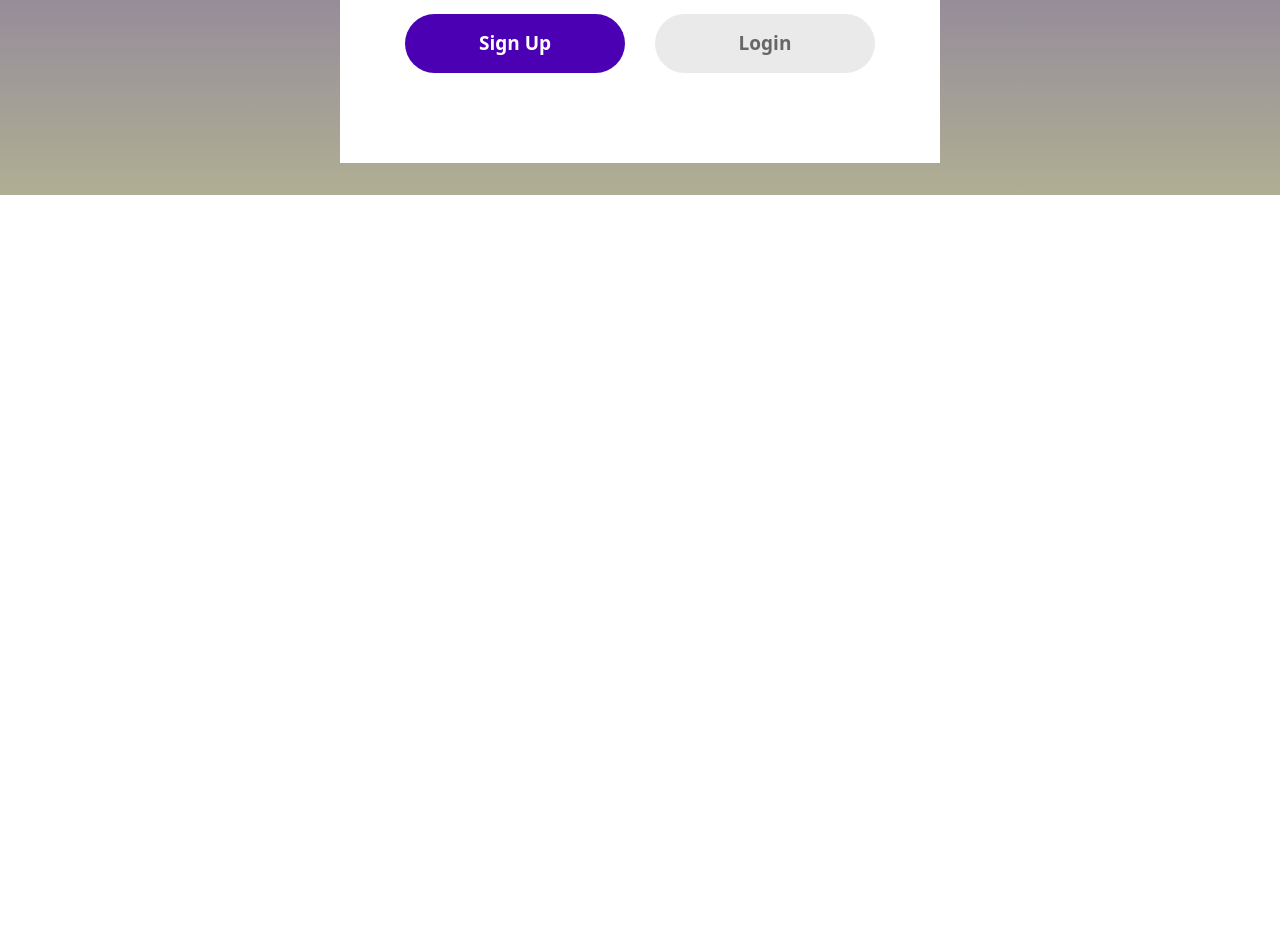
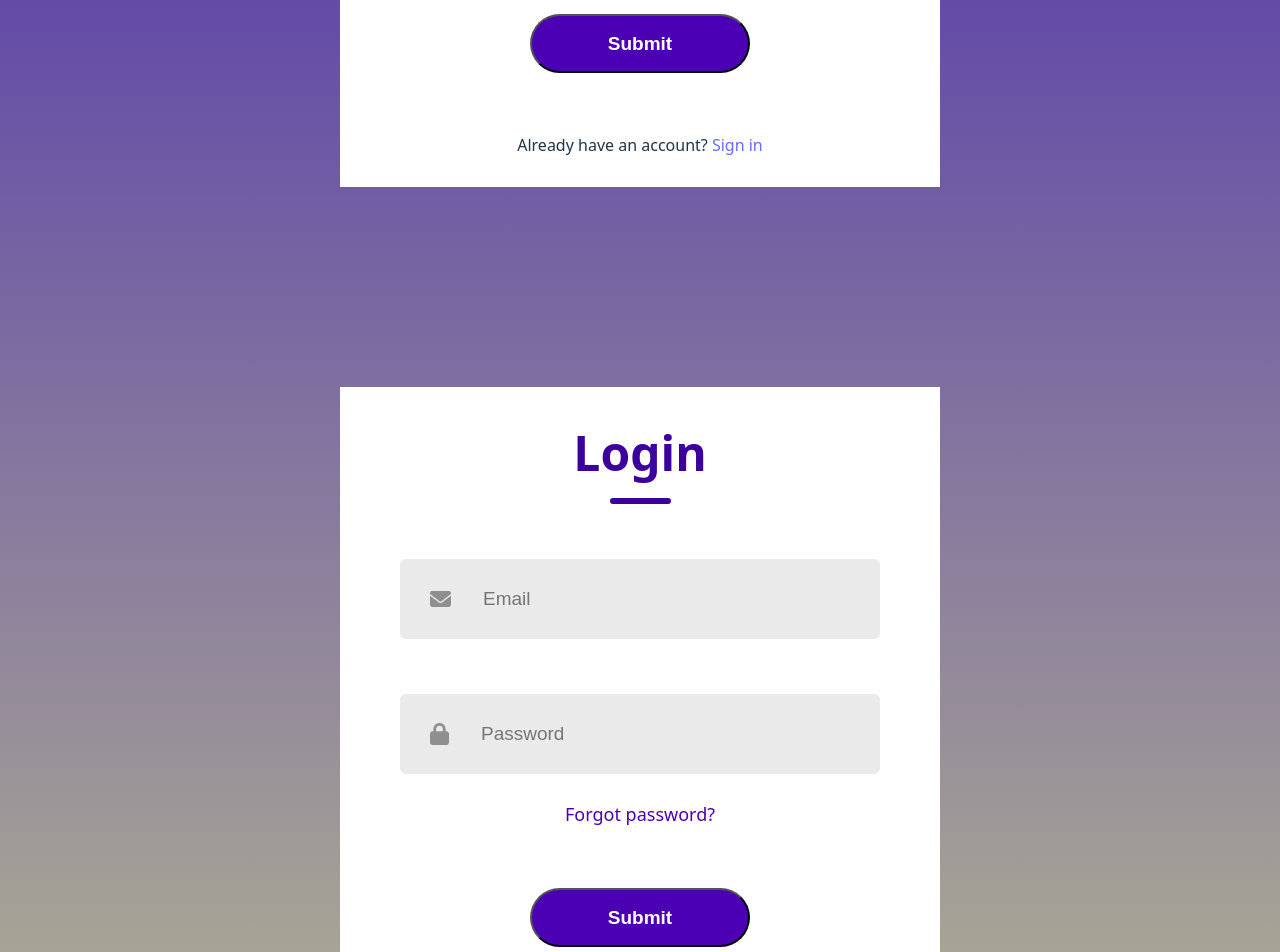
Before and after one commit to Rimplin/CMPS278-Google-drive-clone, a React (Vite) app: page / in a window 1280 px wide. Shown: the part 800-1752 px from the top of the page. Before the commit the page ends 995 px from the top, so only its background shows below. Built offline with nearby package versions, Linux system fonts and the light colour scheme.

Commit message:
separate login/signup pages

```diff
--- a/src/App.jsx
+++ b/src/App.jsx
@@ -2,15 +2,17 @@ import { useState } from 'react'
 import reactLogo from './assets/react.svg'
 import viteLogo from '/vite.svg'
 import './App.css'
-import { LoginSignup } from './Components/LoginSignup/LoginSignup'
+import { Signup } from './Components/LoginSignup/Signup'
+import { Login } from './Components/LoginSignup/Login'
 
 function App() {
-  const [count, setCount] = useState(0)
 
   return (
     <>
       <div>
-        <LoginSignup />
+
+        <Signup />
+        <Login />
       </div>
     </>
   )
--- /dev/null
+++ b/src/Components/LoginSignup/Login.jsx
@@ -0,0 +1,40 @@
+import React, { useState } from 'react'
+import './LoginSignup.css'
+
+import email_icon from '../../assets/email.png'
+import password_icon from '../../assets/password.png'
+
+export const Login = () => {
+
+    return (
+      <div className='container'>
+
+        <div className="header">
+          <div className="text">Login</div>
+          <div className="underline"></div>
+        </div>
+
+        {/* email */}
+        <div className="inputs">
+          <div className="input">
+            <img src={email_icon} alt="email icon" />
+            <input type="email" placeholder='Email' />
+          </div>
+        </div>
+
+        {/* password */}
+        <div className="inputs">
+          <div className="input">
+            <img src={password_icon} alt="password icon" />
+            <input type="password" placeholder='Password' />
+          </div>
+        </div>
+
+        <div className="forgot-password"><a href='https://www.google.com'>Forgot password?</a></div>
+
+        <div className="submit-container">
+          <button type="submit" className='submit'>Submit</button>
+        </div>
+      </div>
+    )
+  }
--- a/src/Components/LoginSignup/LoginSignup.css
+++ b/src/Components/LoginSignup/LoginSignup.css
@@ -21,6 +21,8 @@
     color: #3c009d;
     font-size: 48px;
     font-weight: 700;
+    display: inline;
+
 }
 
 .underline{
@@ -69,7 +71,7 @@
     font-size: 18px;
 }
 
-.forgot-password span{
+.forgot-password a{
     color: #4c00b4;
     cursor: pointer;
 }
--- a/src/Components/LoginSignup/LoginSignup.jsx
+++ b/src/Components/LoginSignup/Signup.jsx
@@ -5,26 +5,24 @@ import user_icon from '../../assets/person.png'
 import email_icon from '../../assets/email.png'
 import password_icon from '../../assets/password.png'
 
-export const LoginSignup = () => {
+export const Signup = () => {
 
-  const [action, setAction] = useState("Sign Up");
+  // const [action, setAction] = useState("Sign Up");
 
   return (
     <div className='container'>
 
       <div className="header">
-        <div className="text">{action}</div>
+        <div className="text">Sign Up</div>
         <div className="underline"></div>
       </div>
 
       {/* Name */}
       <div className="inputs">
-        {action === "Login" ? <div></div> :
           <div className="input">
           <img src={user_icon} alt="user icon" />
           <input type="text" placeholder='Name' />
         </div>
-        }
 
       </div>
 
@@ -44,13 +42,16 @@ export const LoginSignup = () => {
         </div>
       </div>
 
-      {action === "Sign Up" ? <div></div> : <div className="forgot-password"><span>Forgot password?</span></div>}
+      <div className="submit-container">
+        <button type="submit" className='submit'>Submit</button>
+      </div>
 
-      <div className="submit-container">
+      <span>Already have an account? <a href='https://www.google.com'>Sign in</a></span>
+
+      {/* <div className="submit-container">
         <div className={action === "Login" ? "submit gray" : "submit"} onClick={() =>{setAction("Sign Up")}}>Sign Up</div>
         <div className={action === "Sign Up" ? "submit gray" : "submit"} onClick={() =>{setAction("Login")}}>Login</div>
-      </div>
+      </div> */}
     </div>
-    //TODO: better practice is to use routes to redirect the user to a /login page and /signup page upon button press
   )
 }
--- a/src/index.css
+++ b/src/index.css
@@ -30,7 +30,7 @@ h1 {
   line-height: 1.1;
 }
 
-button {
+/* button {
   border-radius: 8px;
   border: 1px solid transparent;
   padding: 0.6em 1.2em;
@@ -40,7 +40,7 @@ button {
   background-color: #1a1a1a;
   cursor: pointer;
   transition: border-color 0.25s;
-}
+} */
 button:hover {
   border-color: #646cff;
 }
```
Also changed, not shown: 1 other file (tests, documents, lock files or other folders).
